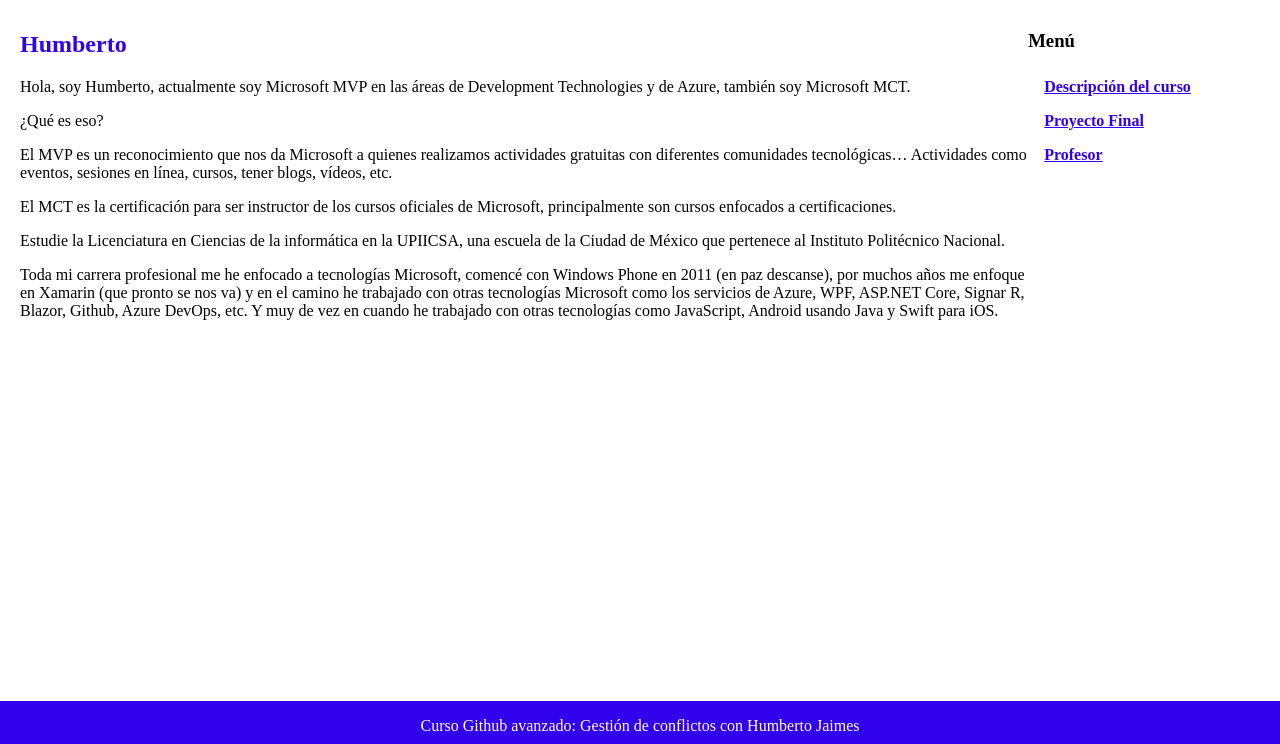
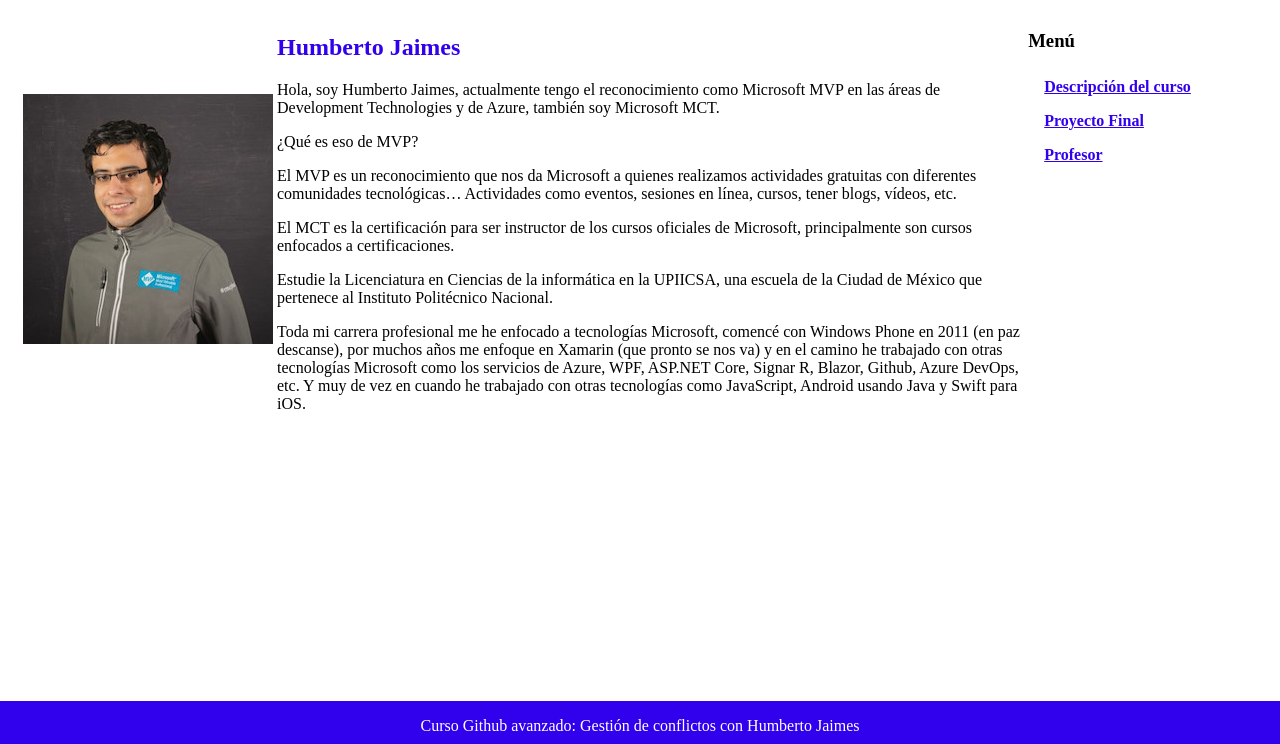
Before and after one commit to crehana-studentxp/github_gestion_conflictos-humberto_jaimes-resolviendo_eligiendo_la_mejor_opcion, a plain HTML site: page src/trainer.html in a window 1280 px wide. Shown: the part 56-800 px from the top of the page. Drawn offline with Linux system fonts and the light colour scheme.

Commit message:
Added trainer image

```diff
--- a/src/trainer.html
+++ b/src/trainer.html
@@ -13,13 +13,22 @@
     </header>
     <div class="container">
         <section>
-            <h2>Humberto</h2>
-            <p>Hola, soy Humberto, actualmente soy Microsoft MVP en las áreas de Development Technologies y de Azure, también soy Microsoft MCT.</p>
-            <p>¿Qué es eso?
-            <p>El MVP es un reconocimiento que nos da Microsoft a quienes realizamos actividades gratuitas con diferentes comunidades tecnológicas… Actividades como eventos, sesiones en línea, cursos, tener blogs, vídeos, etc.</p>
-            <p>El MCT es la certificación para ser instructor de los cursos oficiales de Microsoft, principalmente son cursos enfocados a certificaciones.</p>
-            <p>Estudie la Licenciatura en Ciencias de la informática en la UPIICSA, una escuela de la Ciudad de México que pertenece al Instituto Politécnico Nacional.</p>
-            <p>Toda mi carrera profesional me he enfocado a tecnologías Microsoft, comencé con Windows Phone en 2011 (en paz descanse), por muchos años me enfoque en Xamarin (que pronto se nos va) y en el camino he trabajado con otras tecnologías Microsoft como los servicios de Azure, WPF, ASP.NET Core, Signar R, Blazor, Github, Azure DevOps, etc. Y muy de vez en cuando he trabajado con otras tecnologías como JavaScript, Android usando Java y Swift para iOS.</p>
+            <table>
+                <tr>
+                    <td>
+                <img src="HumbertoJaimes.jpg"/>
+            </td>
+            <td>
+                <h2>Humberto Jaimes</h2>
+                <p>Hola, soy Humberto Jaimes, actualmente tengo el reconocimiento como Microsoft MVP en las áreas de Development Technologies y de Azure, también soy Microsoft MCT.</p>
+                <p>¿Qué es eso de MVP?
+                <p>El MVP es un reconocimiento que nos da Microsoft a quienes realizamos actividades gratuitas con diferentes comunidades tecnológicas… Actividades como eventos, sesiones en línea, cursos, tener blogs, vídeos, etc.</p>
+                <p>El MCT es la certificación para ser instructor de los cursos oficiales de Microsoft, principalmente son cursos enfocados a certificaciones.</p>
+                <p>Estudie la Licenciatura en Ciencias de la informática en la UPIICSA, una escuela de la Ciudad de México que pertenece al Instituto Politécnico Nacional.</p>
+                <p>Toda mi carrera profesional me he enfocado a tecnologías Microsoft, comencé con Windows Phone en 2011 (en paz descanse), por muchos años me enfoque en Xamarin (que pronto se nos va) y en el camino he trabajado con otras tecnologías Microsoft como los servicios de Azure, WPF, ASP.NET Core, Signar R, Blazor, Github, Azure DevOps, etc. Y muy de vez en cuando he trabajado con otras tecnologías como JavaScript, Android usando Java y Swift para iOS.</p>
+            </td>
+            </tr>
+            </table>
         </section>
         <aside>
             <h3>Menú</h3>
```
Also changed, not shown: src/HumbertoJaimes.jpg (added).
